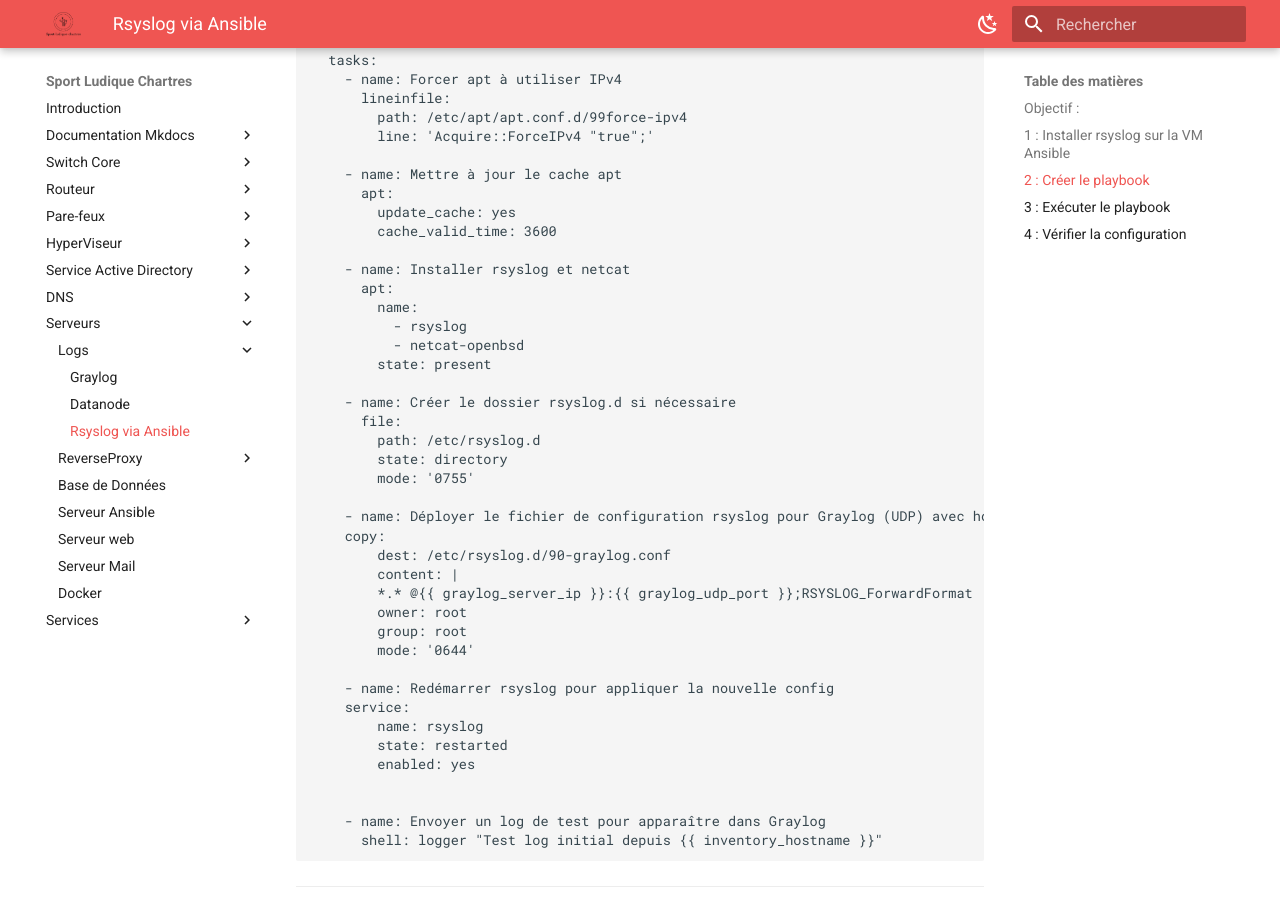
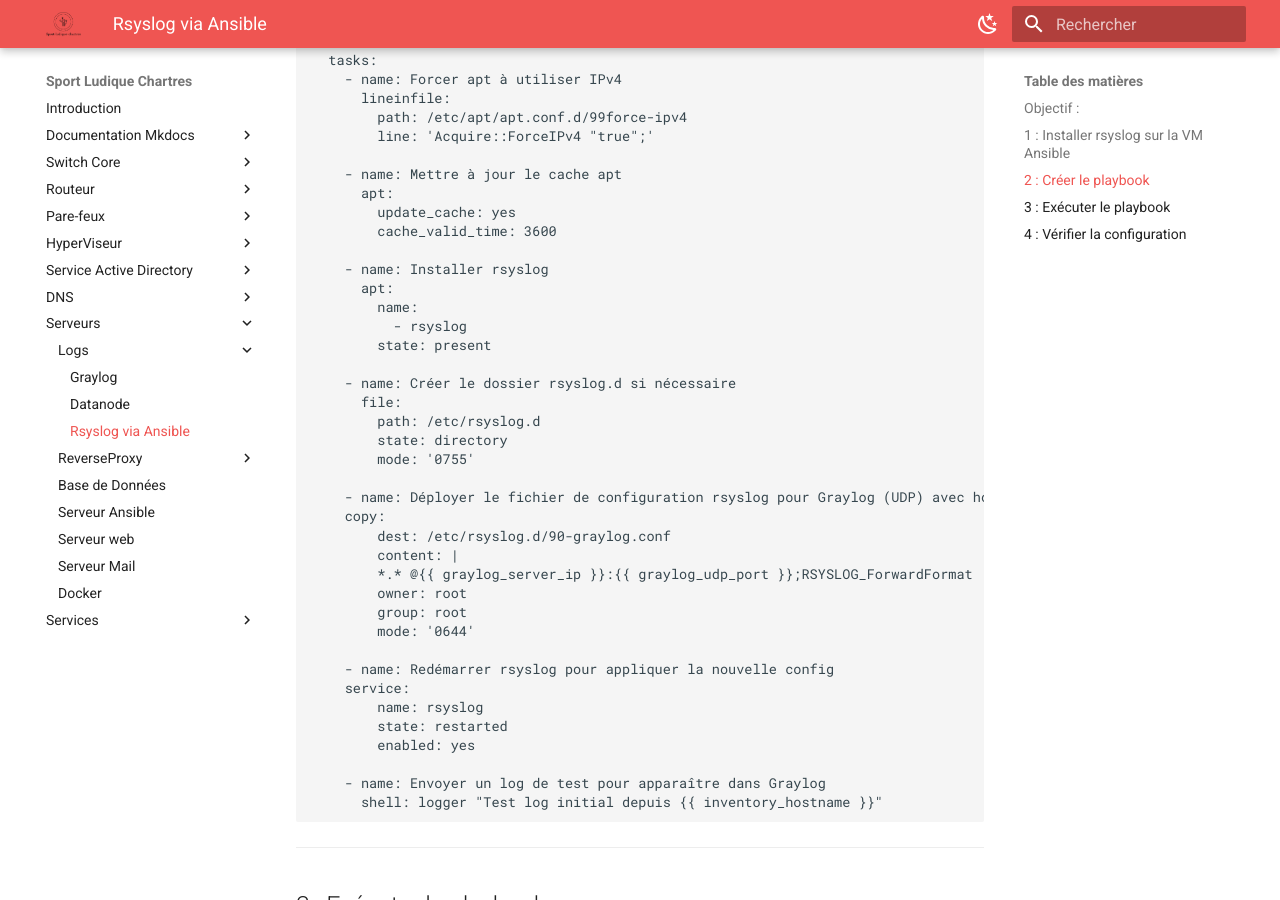
Before and after one commit to Sym-0ne/sport-ludique-Chartres, an MkDocs documentation site: the page built from docs/Serveurs/Logs/Rsyslog.md, in a window 1280 px wide and 900 px high, scrolled down 966 px. Built offline with MkDocs 1.6.1 and Material for MkDocs 9.7.7, drawn with Linux system fonts in a browser that asks for light colours.

Commit message:
modif docddzdlkkl

```diff
--- a/docs/Serveurs/Logs/Rsyslog.md
+++ b/docs/Serveurs/Logs/Rsyslog.md
@@ -46,11 +46,10 @@ Mettre le contenu suivant :
         update_cache: yes
         cache_valid_time: 3600
 
-    - name: Installer rsyslog et netcat
+    - name: Installer rsyslog
       apt:
         name:
           - rsyslog
-          - netcat-openbsd
         state: present
 
     - name: Créer le dossier rsyslog.d si nécessaire
@@ -73,7 +72,6 @@ Mettre le contenu suivant :
         name: rsyslog
         state: restarted
         enabled: yes
-
 
     - name: Envoyer un log de test pour apparaître dans Graylog
       shell: logger "Test log initial depuis {{ inventory_hostname }}"
```
